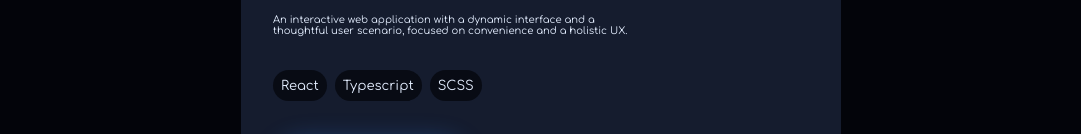
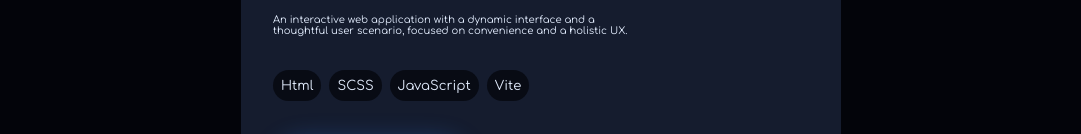
Before and after one commit to Leccon1/eternity-portfolio, a React (Vite) app: page / in a window 1280 px wide. Shown: the part 1338-1472 px from the top of the page, without its empty margins (99-1180 px from the left). Built offline with nearby package versions, Linux system fonts and the light colour scheme.

Commit message:
refactor: change content in TechStack

```diff
--- a/src/components/common/ProjectsCard/ProjectsCard.jsx
+++ b/src/components/common/ProjectsCard/ProjectsCard.jsx
@@ -13,7 +13,7 @@ const ProjectsCard = () => {
           focused on convenience and a holistic UX.
         </p>
 
-        <TechStack items={['React', 'Typescript', 'SCSS']} className={styles.techStack} />
+        <TechStack items={['Html', 'SCSS', 'JavaScript', 'Vite']} className={styles.techStack} />
 
         <NavButton variant="primary">View project</NavButton>
       </div>
```
